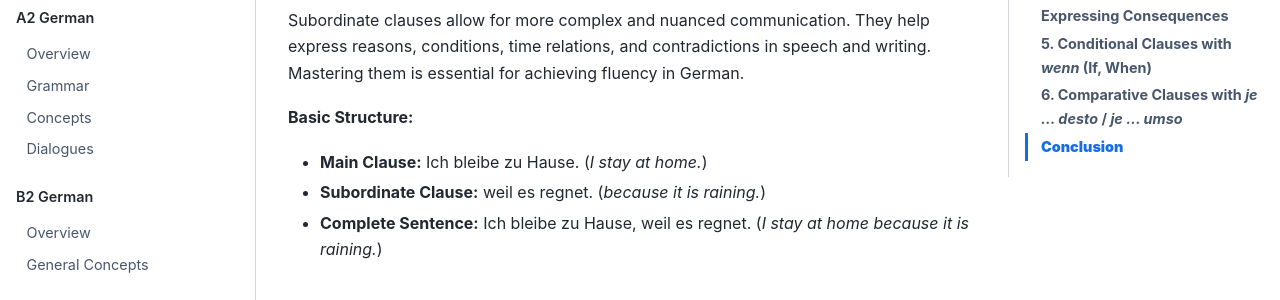
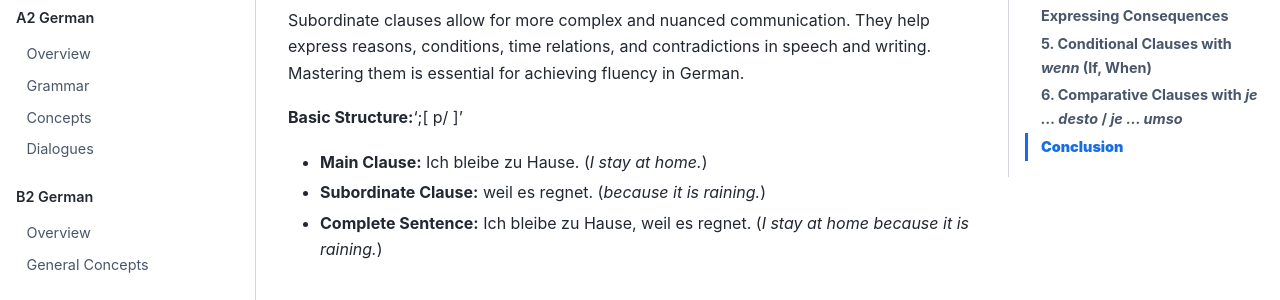
Before and after one commit to SamuelJennings/german-learning, a Sphinx documentation site: the page built from docs/b1/grammar/subordinate_clauses.md, in a window 1280 px wide and 900 px high. Shown: the part 252-552 px from the top of the window. Built offline with Sphinx 7.4.7 and the Sphinx Book theme 1.1.4, drawn with Linux system fonts in a browser that asks for light colours; pages that are not in the unit, such as notebooks, are missing from menus.

```diff
--- a/docs/b1/grammar/subordinate_clauses.md
+++ b/docs/b1/grammar/subordinate_clauses.md
@@ -4,7 +4,9 @@ Subordinate clauses (*Nebensätze*) are dependent clauses that provide additiona
 
 Subordinate clauses allow for more complex and nuanced communication. They help express reasons, conditions, time relations, and contradictions in speech and writing. Mastering them is essential for achieving fluency in German.
 
-**Basic Structure:**
+**Basic Structure:**';[
+    p/
+]'
 
 - **Main Clause:** Ich bleibe zu Hause. (*I stay at home.*)
 - **Subordinate Clause:** weil es regnet. (*because it is raining.*)
--- a/docs/conf.py
+++ b/docs/conf.py
@@ -2,14 +2,17 @@ import os
 import sys
 from pathlib import Path
 
-import toml
+import tomllib
 
 # add the current directory to sys.path
 
 sys.path.insert(0, os.path.abspath("."))
 
 # Project information --------------------------------------
-package_meta = toml.load("../pyproject.toml")["tool"]["poetry"]
+with open("../pyproject.toml", "rb") as f:
+    data = tomllib.load(f)
+
+package_meta = data["tool"]["poetry"]
 project = "German Learning"
 
 current_file_path = Path(__file__).parent.absolute()
--- a/pyproject.toml
+++ b/pyproject.toml
@@ -6,7 +6,6 @@ authors = ["Sam <samuel.scott.jennings@gmail.com>"]
 license = "CC BY 4.0"
 readme = "README.md"
 homepage = "https://github.com/SamuelJennings/german-learning"
-package-mode = false
 
 [tool.poetry.dependencies]
 python = "^3.11"
```
